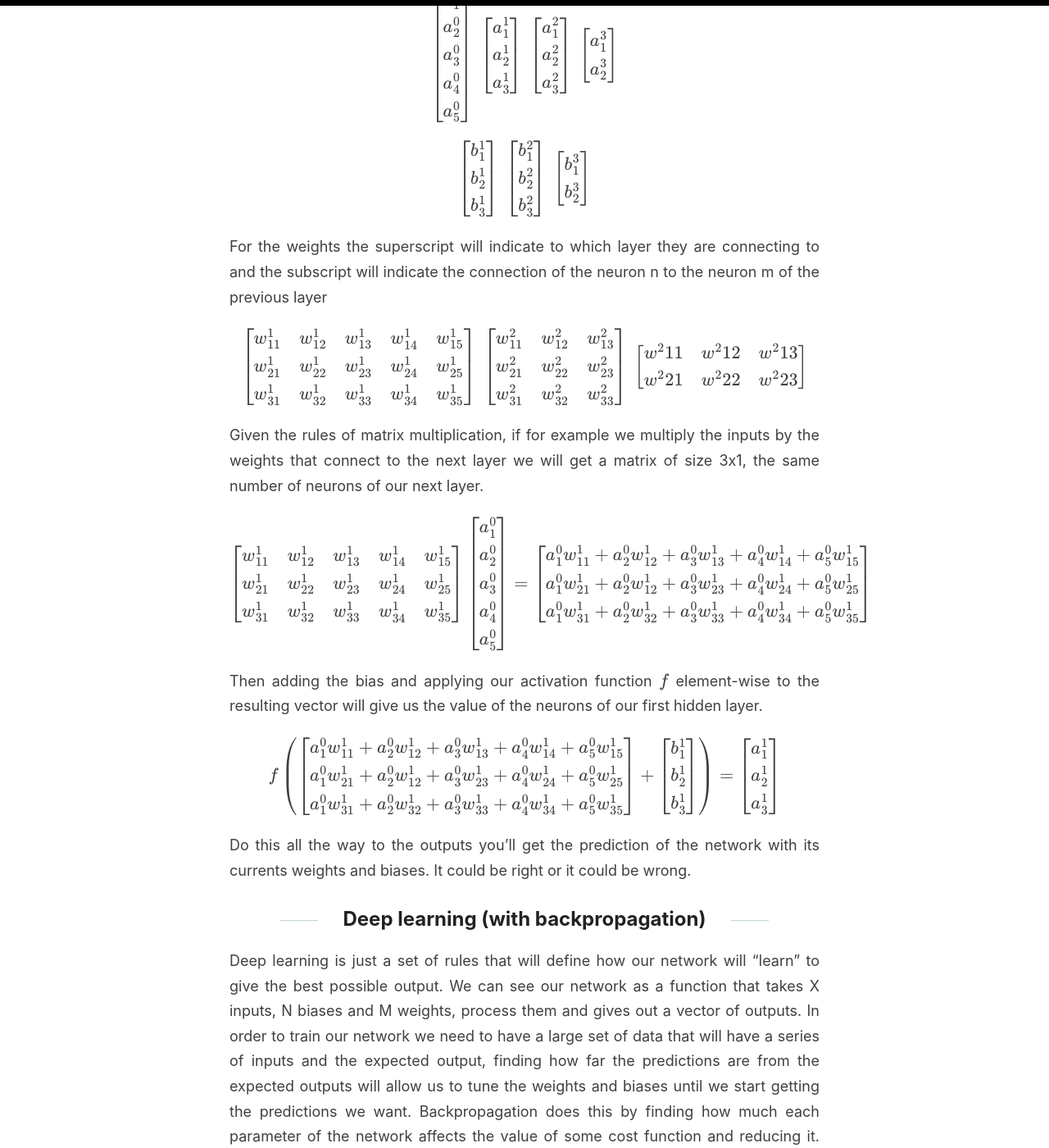
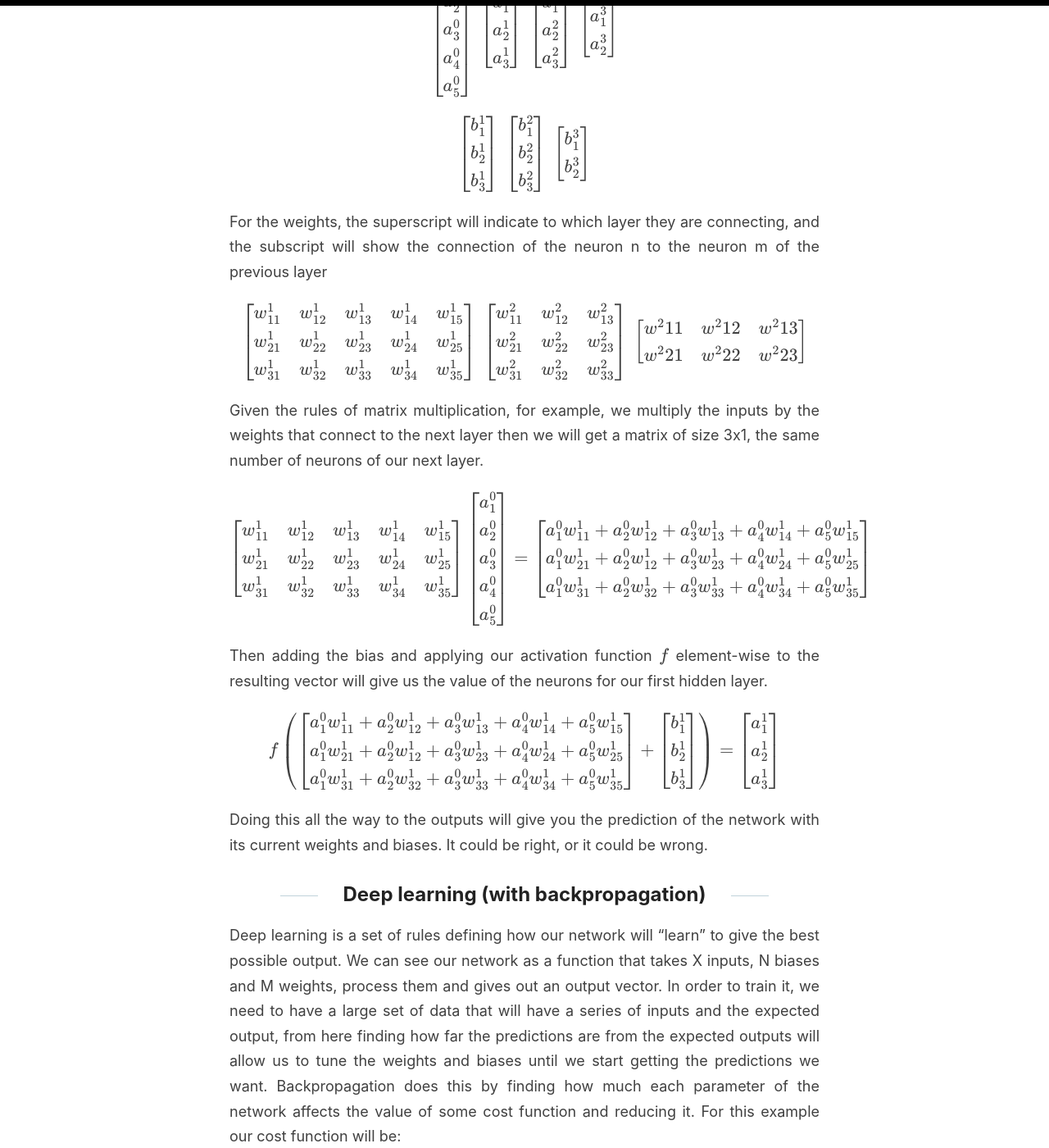
Before and after one commit to l1g4v/l1g4v.github.io, a Jekyll site: the page built from _posts/2023-01-09-multilayer-perceptrons-and-deep-learning.md, in a window 1280 px wide and 1400 px high, scrolled down 1787 px. Shown: the whole window at 82% size. Built offline with Jekyll 4.4.1, drawn with Linux system fonts in a browser that asks for light colours; some of the changed text lies outside the part shown.

Commit message:
almost final mlp

````diff
--- a/_posts/2023-01-09-multilayer-perceptrons-and-deep-learning.md
+++ b/_posts/2023-01-09-multilayer-perceptrons-and-deep-learning.md
@@ -1,13 +1,25 @@
 ---
 layout: post
 title: Multilayer perceptrons, deep learning and number recognition
-categories: [Calculus,Deep Learning,AI,Linear Algebra]
+categories: [Calculus,Machine Learning,Linear Algebra]
 excerpt:
 ---
+
+<script type="text/x-mathjax-config">
+
+MathJax.Hub.Config({
+tex2jax: { inlineMath: [["$","$"],["\\(","\\)"]] },
+"HTML-CSS": {
+  linebreaks: { automatic: true, width: "container" }
+}
+});
+
+</script>
+
 New year, new post. Here I am again with a new topic that I found interesting to read after watching the videos of 3Blue1Brown on deep learning. It seems like the "Hello world!" of machine learning is making a neural network that recognizes handwritten digits, so today's post will be about that.
 
 ## The multilayer perceptron
-An MLP (Multilayer perceptron) is a network of "neurons" connected to one another in a forward manner from input neurons to the outputs
+An MLP (Multilayer perceptron) is a network of "neurons" connected in a forward manner from input neurons to the outputs.
 
 <img src="{{ site.baseurl }}/images/2023-01-09-multilayer-perceptrons-and-deep-learning/mlp_1.png" width="80%" height="80%">
 
@@ -15,11 +27,11 @@
 
 <img src="{{ site.baseurl }}/images/2023-01-09-multilayer-perceptrons-and-deep-learning/perceptron.png" width="80%" height="80%">
 
-The term of "MLP" seems to be used to generalize any type of neural network that not necessarily uses that activation function, in the case of the network I'll explain the activation function for the hidden layers is pretty similar to the one of a perceptron.
+The term "MLP" seems to be used to generalize any neural network that not necessarily uses that activation function. Later I'll show an interesting activation function that's pretty similar to this one of a perceptron
 
 ## Feedfowarding to the outputs
 
-The beauty of this topic is that everything is pretty much linear algebra and calculus. If we represent every weight, bias, and value of a neuron per layer using a matrix, then we can use simple matrix operations to work our way to the outputs. For this I'll use the superscript as the layer and the subscript as the output $$a$$ of the neuron and bias $$b$$
+The beauty of this topic is that everything is basically linear algebra and calculus. If we represent every weight, bias, and the value of a neuron per layer using a matrix, then we can use simple matrix operations to work our way to the outputs. For this, I'll use the superscript as the layer and the subscript as the output $$a$$ of the neuron and bias $$b$$
 
 $$ \begin{bmatrix}
 a^0_1 \\
@@ -61,7 +73,7 @@
 
 $$
 
-For the weights the superscript will indicate to which layer they are connecting to and the subscript will indicate the connection of the neuron n to the neuron m of the previous layer
+For the weights, the superscript will indicate to which layer they are connecting, and the subscript will show the connection of the neuron n to the neuron m of the previous layer
 
 $$
 
@@ -88,7 +100,7 @@
 
 $$
 
-Given the rules of matrix multiplication, if for example we multiply the inputs by the weights that connect to the next layer we will get a matrix of size 3x1, the same number of neurons of our next layer.
+Given the rules of matrix multiplication, for example, we multiply the inputs by the weights that connect to the next layer then we will get a matrix of size 3x1, the same number of neurons of our next layer.
 
 $$
 \begin{bmatrix}
@@ -109,7 +121,7 @@
 \end{bmatrix}
 $$
 
-Then adding the bias and applying our activation function $$f$$ element-wise to the resulting vector will give us the value of the neurons of our first hidden layer.
+Then adding the bias and applying our activation function $$f$$ element-wise to the resulting vector will give us the value of the neurons for our first hidden layer.
 
 $$
 f\left(  \begin{bmatrix}
@@ -127,15 +139,15 @@
 \end{bmatrix}
 $$
 
-Do this all the way to the outputs you'll get the prediction of the network with its currents weights and biases. It could be right or it could be wrong.
+Doing this all the way to the outputs will give you the prediction of the network with its current weights and biases. It could be right, or it could be wrong.
 
 ## Deep learning (with backpropagation)
 
-Deep learning is just a set of rules that will define how our network will "learn" to give the best possible output. We can see our network as a function that takes X inputs, N biases and M weights, process them and gives out a vector of outputs. In order to train our network we need to have a large set of data that will have a series of inputs and the expected output, finding how far the predictions are from the expected outputs will allow us to tune the weights and biases until we start getting the predictions we want. Backpropagation does this by finding how much each parameter of the network affects the value of some cost function and reducing it. For this example our cost function will be:
+Deep learning is a set of rules defining how our network will "learn" to give the best possible output. We can see our network as a function that takes X inputs, N biases and M weights, process them and gives out an output vector. In order to train it, we need to have a large set of data that will have a series of inputs and the expected output, from here finding how far the predictions are from the expected outputs will allow us to tune the weights and biases until we start getting the predictions we want. Backpropagation does this by finding how much each parameter of the network affects the value of some cost function and reducing it. For this example our cost function will be:
 
 $$ C_o=\frac{1}{2}\sum_{i}^{n}(y_i-a_i) $$
-
-By using calculus we can create a gradient of our function that will tune each weight and bias in order to get closer to those expected $$y_i$$ outputs, let's see how this can be done for the weight and the bias that go from the first neuron of the second-last layer to the first neuron of our last layer:
+<!-- 87 score -->
+By using calculus we can create a gradient of our function that will allow us to tune each weight and bias in order to get each output $$a_i$$ closer to those expected $$y_i$$ outputs. Let's see how is done for the weights and biases that go from the first neuron of the second-last layer to the first neuron of our last layer:
 
 <img src="{{ site.baseurl }}/images/2023-01-09-multilayer-perceptrons-and-deep-learning/backprop_1.png" width="80%" height="80%">
 
@@ -143,7 +155,7 @@
 
 <img src="{{ site.baseurl }}/images/2023-01-09-multilayer-perceptrons-and-deep-learning/backprop_2.png" width="50%" height="50%">
 
-Let's say we want to find first how much that bias affects the cost, we'll have to compute the derivative of the cost with respect to the bias
+Let's say we want to find how much that bias affects the cost. This can done by computing the derivative of the cost with respect to the bias.
 
 $$
 \frac{\partial C_o}{\partial b^3_1}
@@ -209,7 +221,7 @@
 
 ## Computing with matrices
 
-Once again, these operations for all weights and biases can be done "all at once" using matrices. This will allow us to use libraries that are very optimized for matrix operations and linear algebra in general, this way will now be forming matrices/vectors to do operations. As you have seen, to compute the derivative of weight and previous neuron just multiply the derivative of the bias by the value of the previous neuron and weight respectively, so we create a new vector $$\delta^l$$ that will be composed of the bias derivatives of each neuron in the layer $$l$$
+Once again, these operations for all weights and biases can be done "all at once" per layer using matrices, allowing us to use libraries optimized for matrix operations and linear algebra. So now we will make matrices/vectors to do these layer operations. As you have seen, to compute the derivative of weight and previous neuron, multiply the derivative of the bias by the value of the previous neuron or weight, this way we create a new vector $$\delta^l$$ that will be composed of the bias derivatives of each neuron in the layer $$l$$
 
 $$
 \delta^3=\begin{bmatrix}
@@ -287,7 +299,11 @@
 
 <img src="https://upload.wikimedia.org/wikipedia/commons/2/27/MnistExamples.png" width="95%" height="50%">
 
-The network will composed of four layers: 784 inputs (flattened 28x28 image matrix), two 16 neuron hidden layers and 10 neurons output. The activation function for the hidden layers will be the $$ReLU$$. This function and its derivative are very easy to compute:
+This network will have four layers: 784 inputs (flattened 28x28 image matrix), two 16 neuron hidden layers, and 10 neurons output.
+
+<img src="{{ site.baseurl }}/images/2023-01-09-multilayer-perceptrons-and-deep-learning/network.svg" width="80%" height="50%">
+
+The activation function for the hidden layers will be the $$ReLU$$. This function and its derivative are easy to compute:
 
 $$
 \begin{matrix}
@@ -376,7 +392,7 @@
 
 ## Implementation
 
-Once again I'll be using GNU Octave because libBLAS is a thing and there's no need to reinvent the wheel. I got the training and test dataset here: https://pjreddie.com/projects/mnist-in-csv/
+Once again I'll be using GNU Octave because libBLAS is a thing and there's no need to reinvent the wheel. I got the training and test dataset from [here](https://pjreddie.com/projects/mnist-in-csv/).
 
 ```m
 old_state = warning ("off", "Octave:shadowed-function");
@@ -617,7 +633,7 @@
 
 <img src="{{ site.baseurl }}/images/2023-01-09-multilayer-perceptrons-and-deep-learning/accuracy.png" width="100%" height="100%">
 
-From here I wanted to see how it would do with numbers made by me, so I made another function to load an image and feed it to the network
+From here I wanted to see how it would do with numbers made by me, so I wrote a function to load an image and feed it to the network (I had to rotate the image since the images in the dataset were rotated 270°).
 
 ```m
 function y = load_and_feed_foward(filename)
@@ -651,5 +667,5 @@
 
 <img src="{{ site.baseurl }}/images/2023-01-09-multilayer-perceptrons-and-deep-learning/gimp.png" width="80%" height="80%">
 
-After playing with it a bit I noticed that the network classified numbers better if they were drawn below (0,5), also it has the tendency to mark 8's as 5's for some reason. That's all for this post and I hope you find this topic interesting
-(Here's the file with the 93.2% accuracy weights and biases data: INSERT_URL)
+After playing with it a bit I noticed that the network classified numbers better if they were drawn below (0,5), also it has the tendency to mark 8's as 5's for some reason. That's it for this post and I hope you find this topic interesting.
+(Get the tuned weights and biases [here](https://raw.githubusercontent.com/l1g4v/l1g4v.github.io/master/images/2023-01-09-multilayer-perceptrons-and-deep-learning/network.mat)).
````
Also changed, not shown: other parts of _posts/2023-01-09-multilayer-perceptrons-and-deep-learning.md (+4 -4 lines), _posts/2022-05-25-visualizing-electric-fields.md (+1 -1 lines), images/2023-01-09-multilayer-perceptrons-and-deep-learning/network.svg (added).
